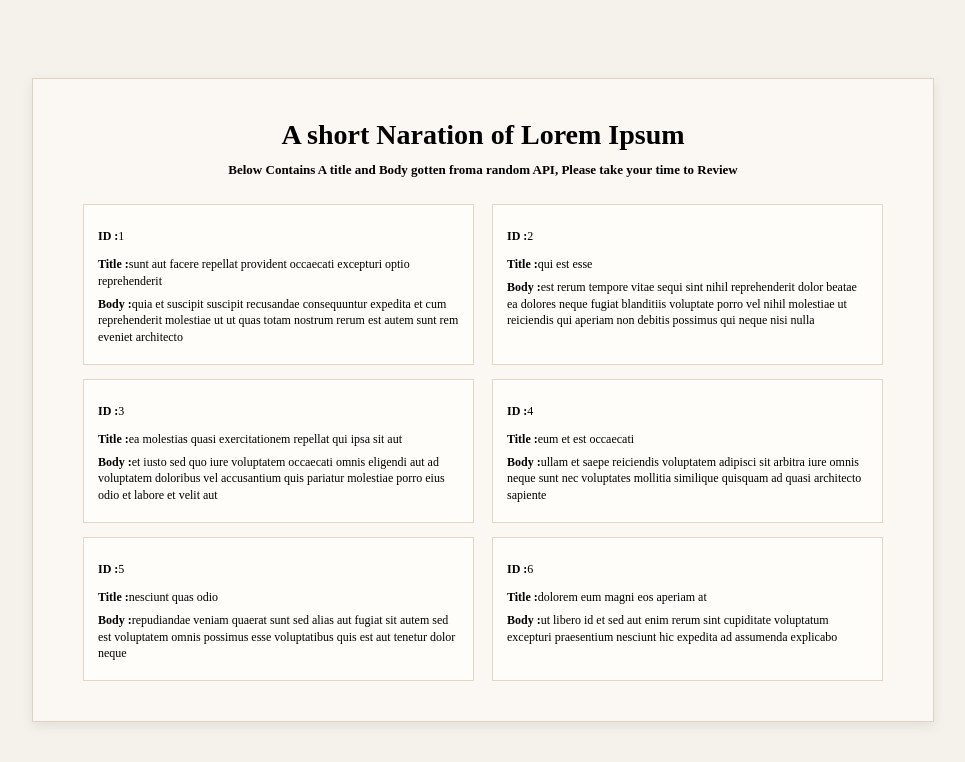
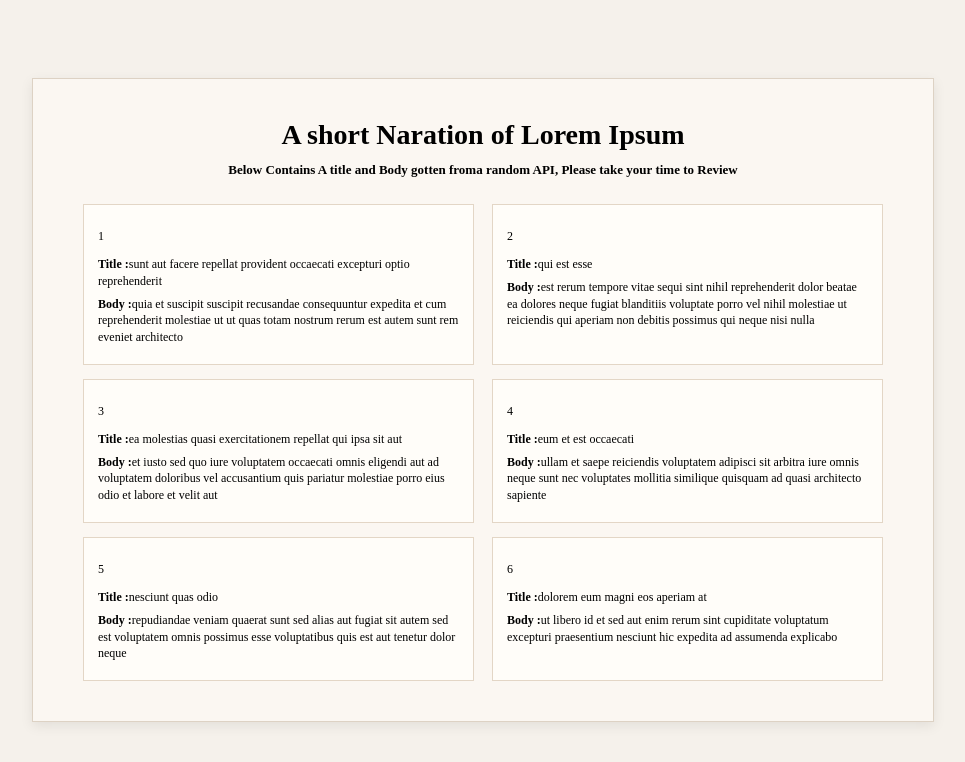
Before and after one commit to acciojob/lorem-redux-handesaurabh, a React app: page / in a window 1280 px wide. Shown: the top 762 px of the page, without its empty margins (157-1122 px from the left). Built offline with nearby package versions, Linux system fonts and the light colour scheme.

Commit message:
Add post loadingne

```diff
--- a/src/components/App.js
+++ b/src/components/App.js
@@ -19,32 +19,40 @@ const App = () => {
           Below Contains A title and Body gotten froma random API, Please take your time to Review
         </h4>
 
-        {loading ? (
-          <h4 data-testid="loading" className="loading-text">
-            Loading posts...
-          </h4>
-        ) : error ? (
+        {error ? (
           <div data-testid="error" className="error-text">
             Error: {error}
           </div>
         ) : (
           <ul className="grid-container">
-            {(data || []).slice(0, 6).map((post, index) => (
-              <li key={post.id || index} className="grid-item" data-testid="post-item">
-                <p className="id" data-testid="post-id">
-                  <span className="label">ID :</span>
-                  {post.id}
-                </p>
+            {loading ? (
+              <li className="grid-item" data-testid="post-item">
                 <p className="title" data-testid="post-title">
                   <span className="label">Title :</span>
-                  {post.title}
+                  Loading titles
                 </p>
                 <p className="body" data-testid="post-body">
                   <span className="label">Body :</span>
-                  {post.body}
+                  Loading Body
                 </p>
               </li>
-            ))}
+            ) : (
+              (data || []).map((post) => (
+                <li key={post.id} className="grid-item" data-testid="post-item">
+                  <p className="id" data-testid="post-id">
+                    {post.id}
+                  </p>
+                  <p className="title" data-testid="post-title">
+                    <span className="label">Title :</span>
+                    {post.title}
+                  </p>
+                  <p className="body" data-testid="post-body">
+                    <span className="label">Body :</span>
+                    {post.body}
+                  </p>
+                </li>
+              ))
+            )}
           </ul>
         )}
       </div>
```
